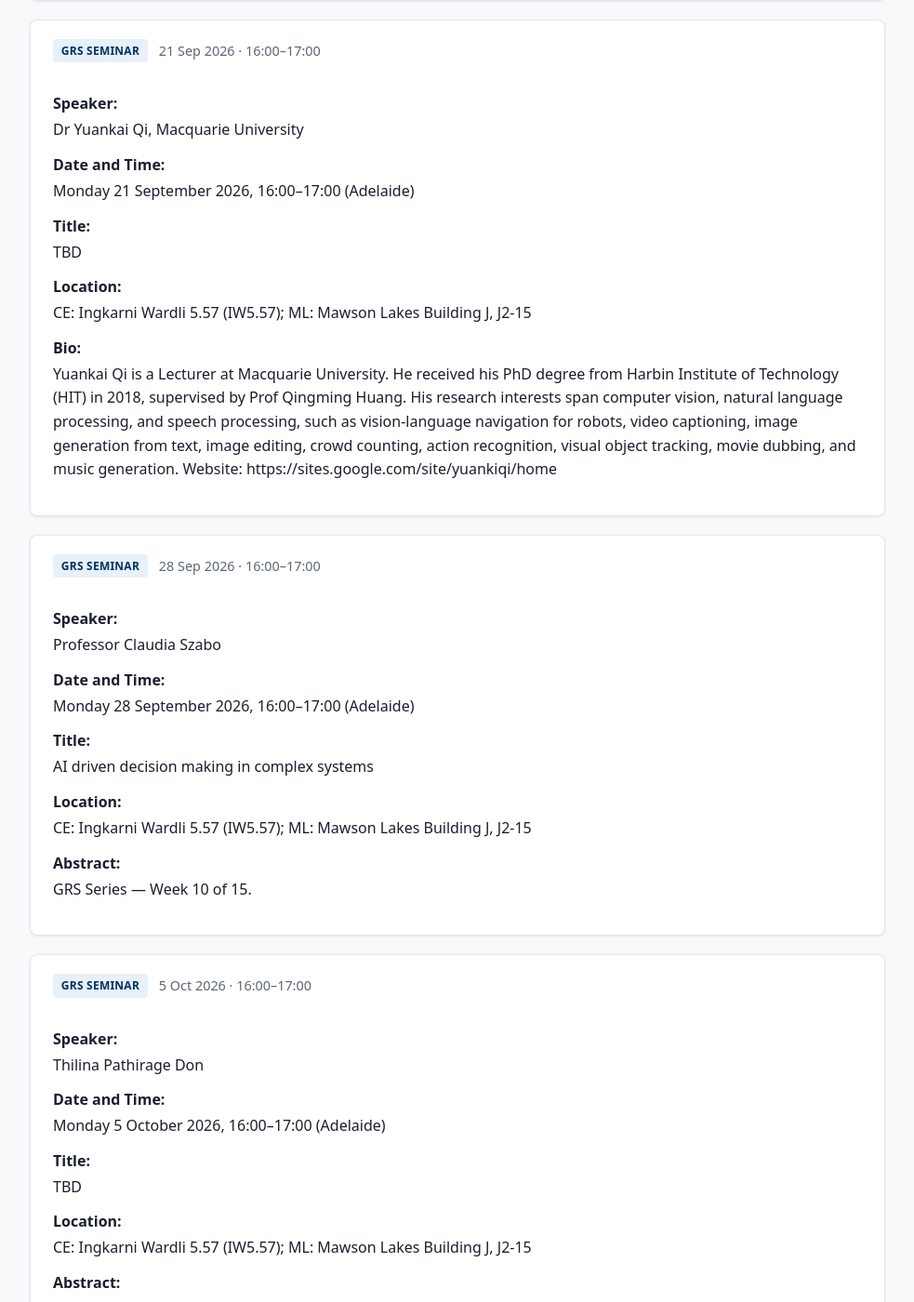
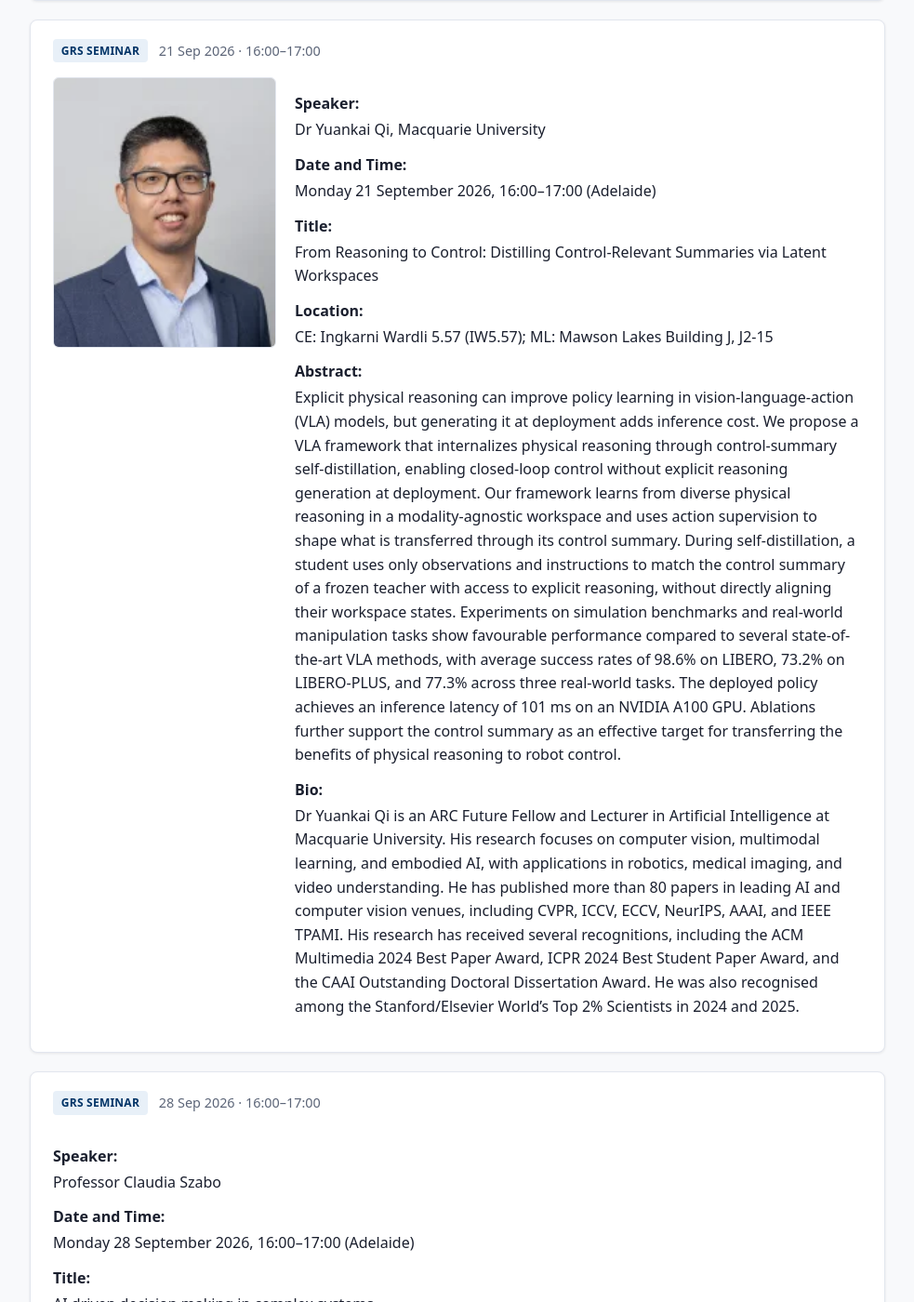
Before and after one commit to ht-timchen/Adelaide-CSIT-GRC, a Jekyll site: the page built from grs-series.md, in a window 1280 px wide and 1400 px high, scrolled down 11894 px. Shown: the whole window at 93% size, without its empty margins (148-1131 px from the left). Built offline with Jekyll 4.4.1, drawn with Linux system fonts in a browser that asks for light colours; some of the changed text lies outside the part shown.

Commit message:
Add Zhenlin Xu candidature review and Yuankai Qi GRS talk details.
Co-authored-by: Cursor <cursoragent@cursor.com>

```diff
--- a/_data/seminars.yml
+++ b/_data/seminars.yml
@@ -554,13 +554,17 @@ seminars:
     type: hdr_seminar
     series: hdr-2026
     session_number: 9
-    title: "TBD"
+    title: "From Reasoning to Control: Distilling Control-Relevant Summaries via Latent Workspaces"
     speaker: "Dr Yuankai Qi, Macquarie University"
     date: 2026-09-21
     time: "16:00–17:00"
     location: "CE: Ingkarni Wardli 5.57 (IW5.57); ML: Mawson Lakes Building J, J2-15"
+    image: "/assets/seminars/hdr-2026-09-21-series-10.png"
+    image_alt: "Headshot of Dr Yuankai Qi."
+    abstract: |
+      Explicit physical reasoning can improve policy learning in vision-language-action (VLA) models, but generating it at deployment adds inference cost. We propose a VLA framework that internalizes physical reasoning through control-summary self-distillation, enabling closed-loop control without explicit reasoning generation at deployment. Our framework learns from diverse physical reasoning in a modality-agnostic workspace and uses action supervision to shape what is transferred through its control summary. During self-distillation, a student uses only observations and instructions to match the control summary of a frozen teacher with access to explicit reasoning, without directly aligning their workspace states. Experiments on simulation benchmarks and real-world manipulation tasks show favourable performance compared to several state-of-the-art VLA methods, with average success rates of 98.6% on LIBERO, 73.2% on LIBERO-PLUS, and 77.3% across three real-world tasks. The deployed policy achieves an inference latency of 101 ms on an NVIDIA A100 GPU. Ablations further support the control summary as an effective target for transferring the benefits of physical reasoning to robot control.
     bio: |
-      Yuankai Qi is a Lecturer at Macquarie University. He received his PhD degree from Harbin Institute of Technology (HIT) in 2018, supervised by Prof Qingming Huang. His research interests span computer vision, natural language processing, and speech processing, such as vision-language navigation for robots, video captioning, image generation from text, image editing, crowd counting, action recognition, visual object tracking, movie dubbing, and music generation. Website: https://sites.google.com/site/yuankiqi/home
+      Dr Yuankai Qi is an ARC Future Fellow and Lecturer in Artificial Intelligence at Macquarie University. His research focuses on computer vision, multimodal learning, and embodied AI, with applications in robotics, medical imaging, and video understanding. He has published more than 80 papers in leading AI and computer vision venues, including CVPR, ICCV, ECCV, NeurIPS, AAAI, and IEEE TPAMI. His research has received several recognitions, including the ACM Multimedia 2024 Best Paper Award, ICPR 2024 Best Student Paper Award, and the CAAI Outstanding Doctoral Dissertation Award. He was also recognised among the Stanford/Elsevier World’s Top 2% Scientists in 2024 and 2025.
     status: scheduled
 
   - id: special-2026-09-22-aiml-garg
@@ -572,6 +576,19 @@ seminars:
     location: "AIML Atrium"
     abstract: |
       AIML Research Seminar. Format: AIML News, a short introduction by a senior academic, a student/postdoc presentation, Q&A, and afternoon tea. Talk title TBC.
+    status: scheduled
+
+  - id: candidature-review-2026-09-24-xu
+    type: candidature_review
+    candidate: "Zhenlin Xu"
+    supervisor: "Lia Song, Xiaogang Zhu, Minhui Xue"
+    date: 2026-09-24
+    time: "13:00–14:00"
+    title: "Towards Robust Control Flow Security in LLM Agents"
+    abstract: |
+      LLM agents increasingly rely on components such as memory, guardrails, and recovery mechanisms to support complex tasks, but these components can also introduce new risks to agent control flow, which refers to how an agent decides what to do next and in what order. This project investigates control flow security in LLM agents, focusing on three challenges: persistent manipulation through long term memory, unsafe behaviour reconstruction during recovery, and maintaining effective safety without unnecessarily blocking benign requests. By studying these challenges, this project aims to develop more robust and practical mechanisms for securing agent behaviour throughout the execution lifecycle.
+    zoom_url: "https://adelaide.zoom.us/j/85958115801?pwd=fv2Tp9nL6JVNzHSYaGf424un70Jsya.1"
+    location: "Online (Zoom; password 030246)"
     status: scheduled
 
   - id: candidature-review-2026-09-25-chan
```
Also changed, not shown: assets/seminars/hdr-2026-09-21-series-10.png (added).
